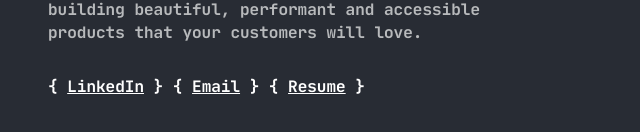
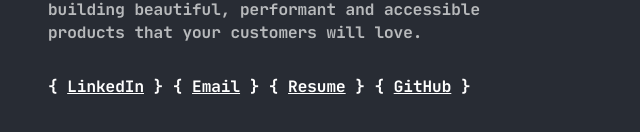
Before and after one commit to malinmalliyawadu/personal-site, a React (Create React App) app: page / in a window 1280 px wide. Shown: the part 408-540 px from the top of the page, without its empty margins (0-640 px from the left). Built offline with nearby package versions, Linux system fonts and the light colour scheme.

Commit message:
Add Github to footer links

```diff
--- a/package.json
+++ b/package.json
@@ -2,7 +2,7 @@
   "name": "personal-site",
   "version": "0.1.0",
   "private": true,
-  "homepage": "https://www.malin.nz/",
+  "homepage": "https://www.malin.nz",
   "dependencies": {
     "@testing-library/jest-dom": "^4.2.4",
     "@testing-library/react": "^9.5.0",
--- a/src/components/Footer.js
+++ b/src/components/Footer.js
@@ -20,8 +20,16 @@
         Email
       </a>
       <span role="presentation">{" } { "}</span>
-      <a href="pdfs/resume.pdf" rel="noopener noreferrer" target="_blank">
+      <a href="/pdfs/resume.pdf" rel="noopener noreferrer" target="_blank">
         Resume
+      </a>
+      <span role="presentation">{" } { "}</span>
+      <a
+        href="https://github.com/malinmalliyawadu"
+        rel="noopener noreferrer"
+        target="_blank"
+      >
+        GitHub
       </a>
       <span role="presentation">{" }"}</span>
     </footer>
```
Also changed, not shown: 1 other file (tests, documents, lock files or other folders).
